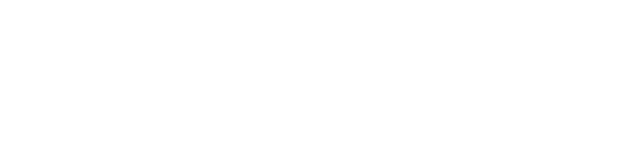
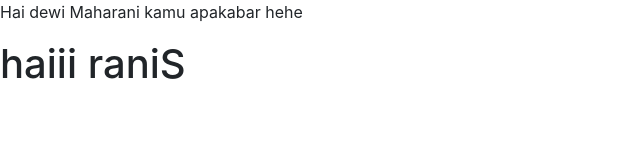
Before and after one commit to dwmhr12/dwmhr12.github.io, a plain HTML site: page index.html in a window 1280 px wide. Shown: the whole page, without its empty margins (0-640 px from the left). Drawn offline with nearby package versions, Linux system fonts and the light colour scheme.

Commit message:
uji coba2

```diff
--- a/index.html
+++ b/index.html
@@ -1,6 +1,6 @@
 <html lang="en">
 <head>
-  <title>Dewi</title>
+  <title>rani</title>
   <meta charset="utf-8">
   <meta name="viewport" content="width=device-width, initial-scale=1">
   <link rel="stylesheet" href="https://cdn.jsdelivr.net/npm/bootstrap@4.6.2/dist/css/bootstrap.min.css">
@@ -15,6 +15,8 @@
   </style>
 </head>
 <body>
+  <p> Hai dewi Maharani kamu apakabar hehe</p>
+  <h1> haiii raniS</h1>
 
 </body>
 </html>
```
